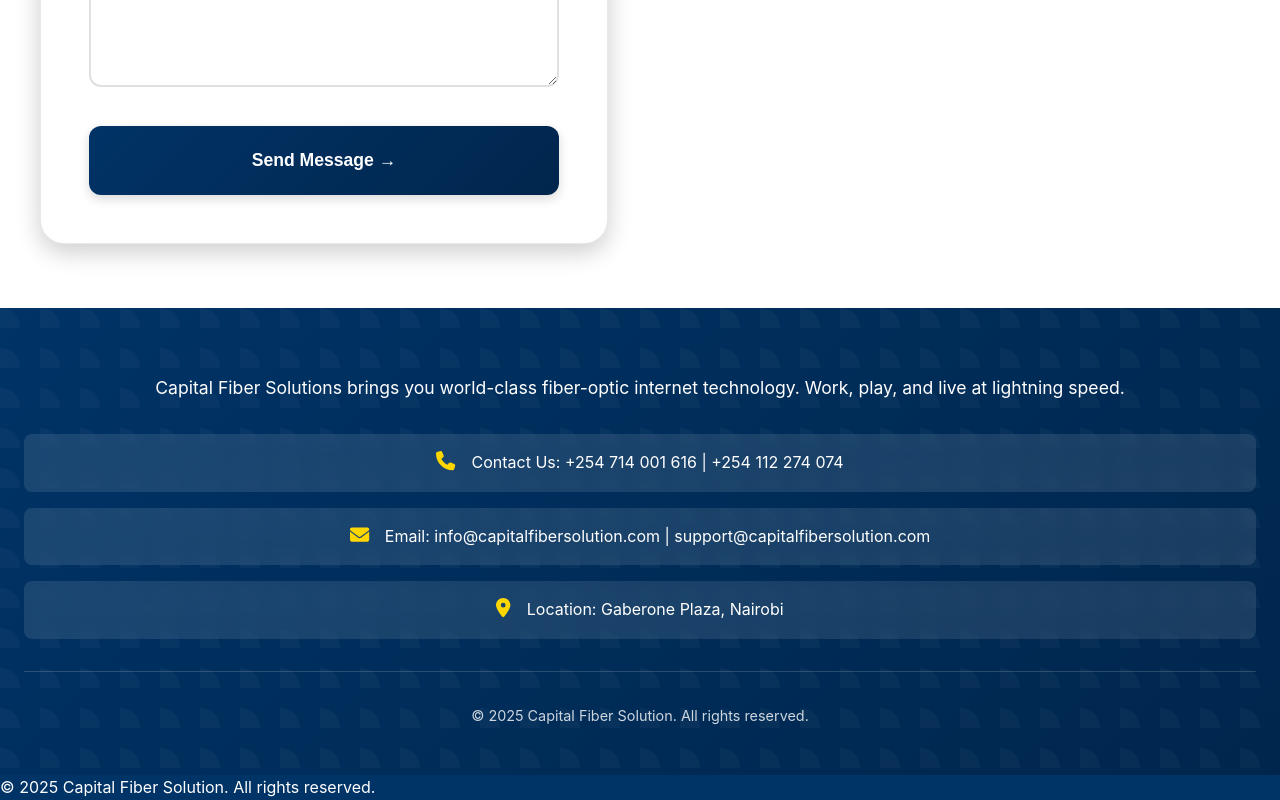
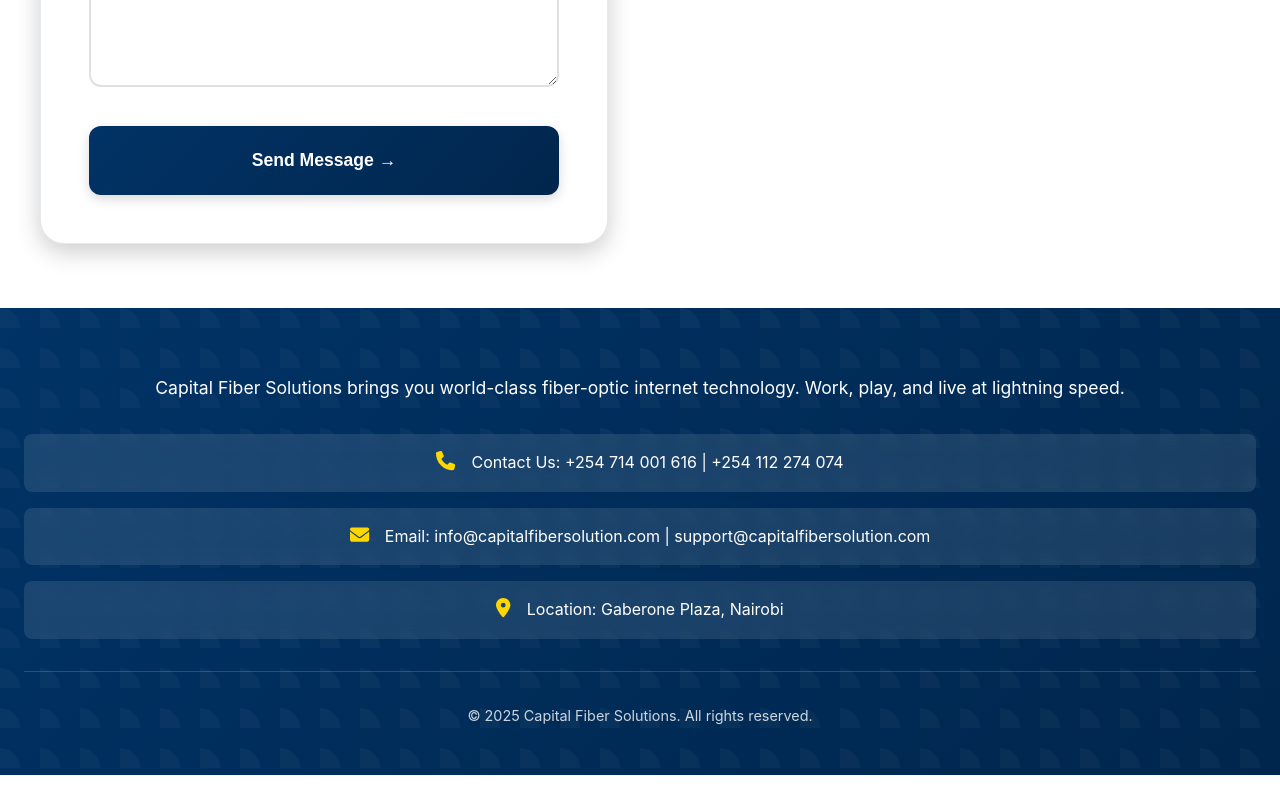
Before and after one commit to yrlnls/capital_fiber_ltd, a React (Vite) app: page /contact in a window 1280 px wide. Shown: the part 2092-2892 px from the top of the page. After the commit the page ends 2867 px from the top, so only its background shows below. Built offline with nearby package versions, Linux system fonts and the light colour scheme.

Commit message:
updated footer

```diff
--- a/index.html
+++ b/index.html
@@ -11,6 +11,6 @@
   <body>
     <div id="root"></div>
     <script type="module" src="/src/main.jsx"></script>
-    <footer>© 2025 Capital Fiber Solution. All rights reserved.</footer>
+    <footer></footer>
   </body>
 </html>
--- a/src/components/Footer.jsx
+++ b/src/components/Footer.jsx
@@ -113,8 +113,7 @@
         transition={{ duration: 0.6, delay: 0.6 }}
       >
         <p style={{ margin: 0, fontSize: '0.9rem' }}>
-          © 2025 Capital Fiber Solution. All rights reserved.
-        </p>
+          &copy; {new Date().getFullYear()} Capital Fiber Solutions. All rights reserved.       </p>
       </motion.div>
     </motion.footer>
   );
```
